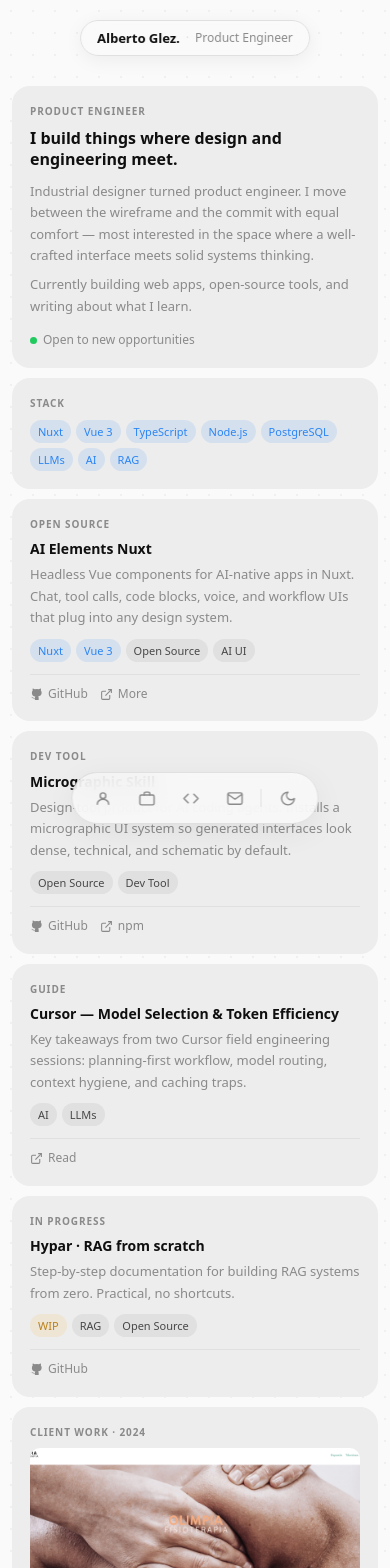
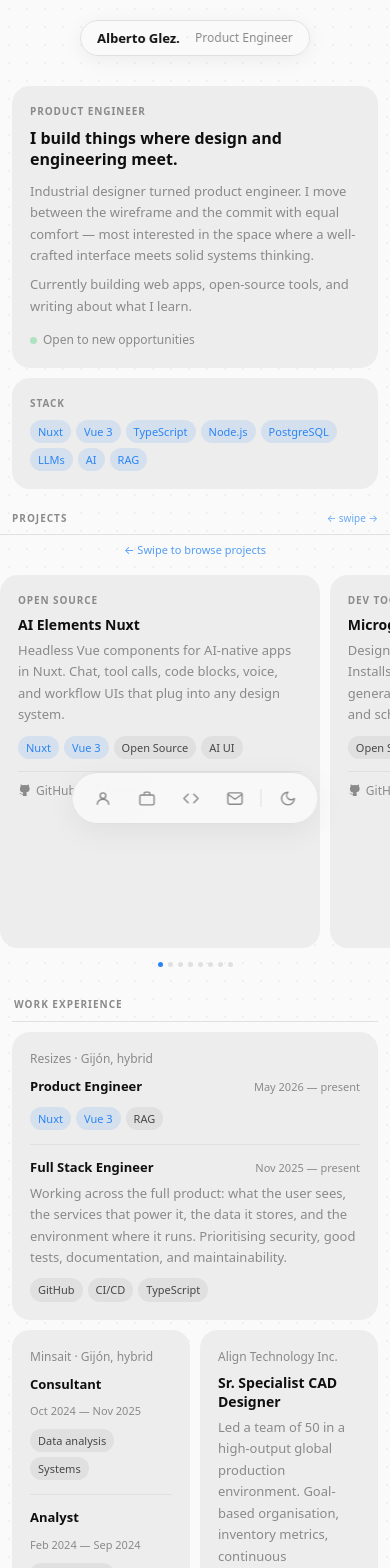
Before and after one commit to albegosu/itsme, a Nuxt app: page / in a window 390 px wide. Shown: the top 1568 px of the page. Built offline with nearby package versions, Linux system fonts and the light colour scheme.

Commit message:
styles: fix mobile layout

```diff
--- a/assets/css/main.css
+++ b/assets/css/main.css
@@ -355,6 +355,102 @@ button { font-family: inherit; cursor: pointer; border: none; background: none;
   flex-shrink: 0;
 }
 
+/* ─── Projects horizontal strip (mobile) ────────────────────────────────── */
+.projects-strip__chrome,
+.projects-strip__dots {
+  display: none;
+}
+
+@media (min-width: 641px) {
+  .projects-strip,
+  .projects-strip__scroll {
+    display: contents;
+  }
+}
+
+@media (max-width: 640px) {
+  .projects-strip {
+    grid-column: 1 / -1;
+    margin: 0 -12px;
+  }
+
+  .projects-strip__chrome {
+    display: block;
+  }
+
+  .projects-strip__title {
+    font-size: 10px;
+    font-weight: 700;
+    letter-spacing: 0.1em;
+    text-transform: uppercase;
+    color: var(--color-grey);
+    padding: 12px 12px 8px;
+    border-bottom: 1px solid var(--color-border);
+    display: flex;
+    align-items: center;
+    justify-content: space-between;
+    transition: var(--t);
+  }
+
+  .projects-strip__title small {
+    font-size: 10px;
+    color: var(--color-accent);
+    opacity: 0.7;
+    font-weight: 400;
+    letter-spacing: 0;
+    text-transform: none;
+  }
+
+  .projects-strip__hint {
+    font-size: 11px;
+    color: var(--color-accent);
+    text-align: center;
+    padding: 6px 12px;
+    opacity: 0.8;
+  }
+
+  .projects-strip__scroll {
+    display: flex;
+    overflow-x: auto;
+    scroll-snap-type: x mandatory;
+    -webkit-overflow-scrolling: touch;
+    gap: 10px;
+    padding: 10px 12px 14px;
+    scrollbar-width: none;
+  }
+
+  .projects-strip__scroll::-webkit-scrollbar {
+    display: none;
+  }
+
+  .projects-strip__scroll > .card {
+    min-width: 82vw;
+    max-width: 82vw;
+    scroll-snap-align: start;
+    flex-shrink: 0;
+    grid-column: unset;
+  }
+
+  .projects-strip__dots {
+    display: flex;
+    justify-content: center;
+    gap: 5px;
+    padding-bottom: 8px;
+  }
+
+  .projects-strip__dot {
+    width: 5px;
+    height: 5px;
+    border-radius: 50%;
+    background: var(--color-border);
+    transition: background-color 0.15s ease;
+  }
+
+  .projects-strip__dot--active {
+    background: var(--color-accent);
+  }
+}
+
 /* ─── Section label row ─────────────────────────────────────────────────── */
 .section-label {
   grid-column: span 3;
@@ -554,6 +650,10 @@ button { font-family: inherit; cursor: pointer; border: none; background: none;
 
 @media (max-width: 640px) {
   :root { --gap: 10px; }
+  body {
+    background-image: radial-gradient(circle, var(--color-dot) 1.5px, transparent 1.5px);
+    background-size: 18px 18px;
+  }
   .page-main { max-width: 100%; }
 
   /* Sidebar hidden entirely on mobile — pill nav takes over */
@@ -582,8 +682,9 @@ button { font-family: inherit; cursor: pointer; border: none; background: none;
     padding-top: calc(72px + env(safe-area-inset-top));
   }
 
-  .cards-grid { grid-template-columns: 1fr; gap: 10px; }
-  .card--span2, .card--span3 { grid-column: span 1; }
-  .section-label { grid-column: span 1; }
+  .cards-grid { grid-template-columns: repeat(2, 1fr); gap: 10px; }
+  .card--span2 { grid-column: span 2; }
+  .card--span3 { grid-column: span 2; }
+  .section-label { grid-column: span 2; }
   .footer { flex-direction: column; gap: 6px; text-align: center; padding: 14px; }
 }
--- a/pages/index.vue
+++ b/pages/index.vue
@@ -21,7 +21,7 @@
       </section>
 
       <!-- Stack card -->
-      <section class="card" aria-label="Tech stack">
+      <section class="card card--span2" aria-label="Tech stack">
         <p class="card__label">Stack</p>
         <div class="tags" style="margin-top: 6px;">
           <span class="tag tag--accent">Nuxt</span>
@@ -36,6 +36,15 @@
       </section>
 
       <!-- ── Projects ──────────────────────────────────────────────────── -->
+      <div class="projects-strip">
+        <div class="projects-strip__chrome">
+          <p class="projects-strip__title">
+            Projects <small>← swipe →</small>
+          </p>
+          <p class="projects-strip__hint">← Swipe to browse projects</p>
+        </div>
+
+        <div ref="projectsStripRef" class="projects-strip__scroll">
       <!-- AI Elements Nuxt (featured) -->
       <article id="projects" class="card card--span2">
         <p class="card__label">Open Source</p>
@@ -197,6 +206,17 @@
           </a>
         </div>
       </article>
+        </div>
+
+        <div class="projects-strip__dots" aria-hidden="true">
+          <span
+            v-for="i in projectCount"
+            :key="i"
+            class="projects-strip__dot"
+            :class="{ 'projects-strip__dot--active': activeProject === i - 1 }"
+          />
+        </div>
+      </div>
 
       <!-- ── Work experience ───────────────────────────────────────────── -->
       <div id="work" class="section-label">Work Experience</div>
@@ -351,6 +371,24 @@
   </main>
 </template>
 
+<script setup lang="ts">
+const projectsStripRef = ref<HTMLElement | null>(null)
+const activeProject = ref(0)
+const projectCount = 8
+
+onMounted(() => {
+  const strip = projectsStripRef.value
+  if (!strip) return
+
+  const onScroll = () => {
+    activeProject.value = Math.round(strip.scrollLeft / strip.offsetWidth)
+  }
+
+  strip.addEventListener('scroll', onScroll, { passive: true })
+  onBeforeUnmount(() => strip.removeEventListener('scroll', onScroll))
+})
+</script>
+
 <style scoped>
 .find-links {
   display: flex;
```
